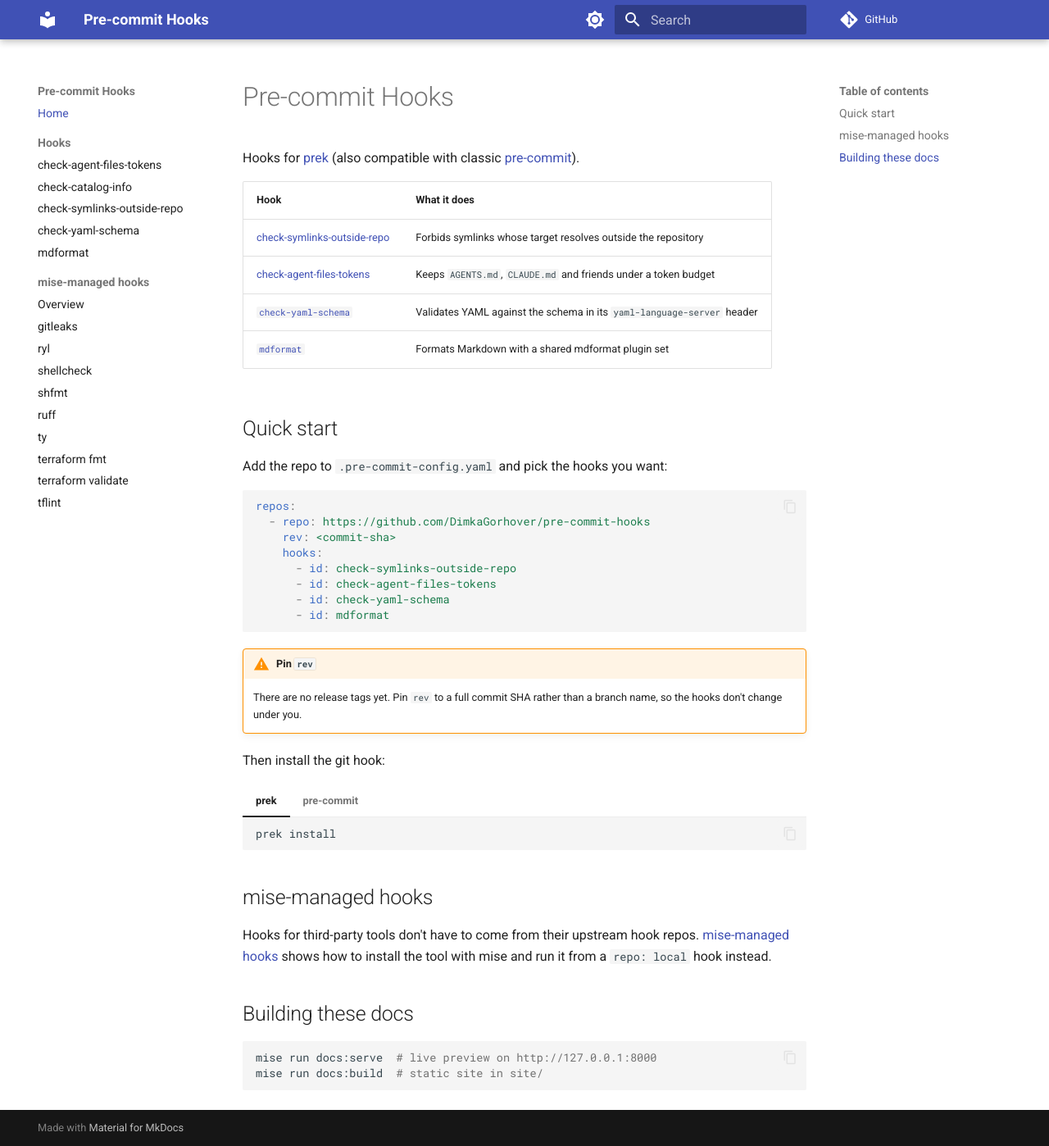
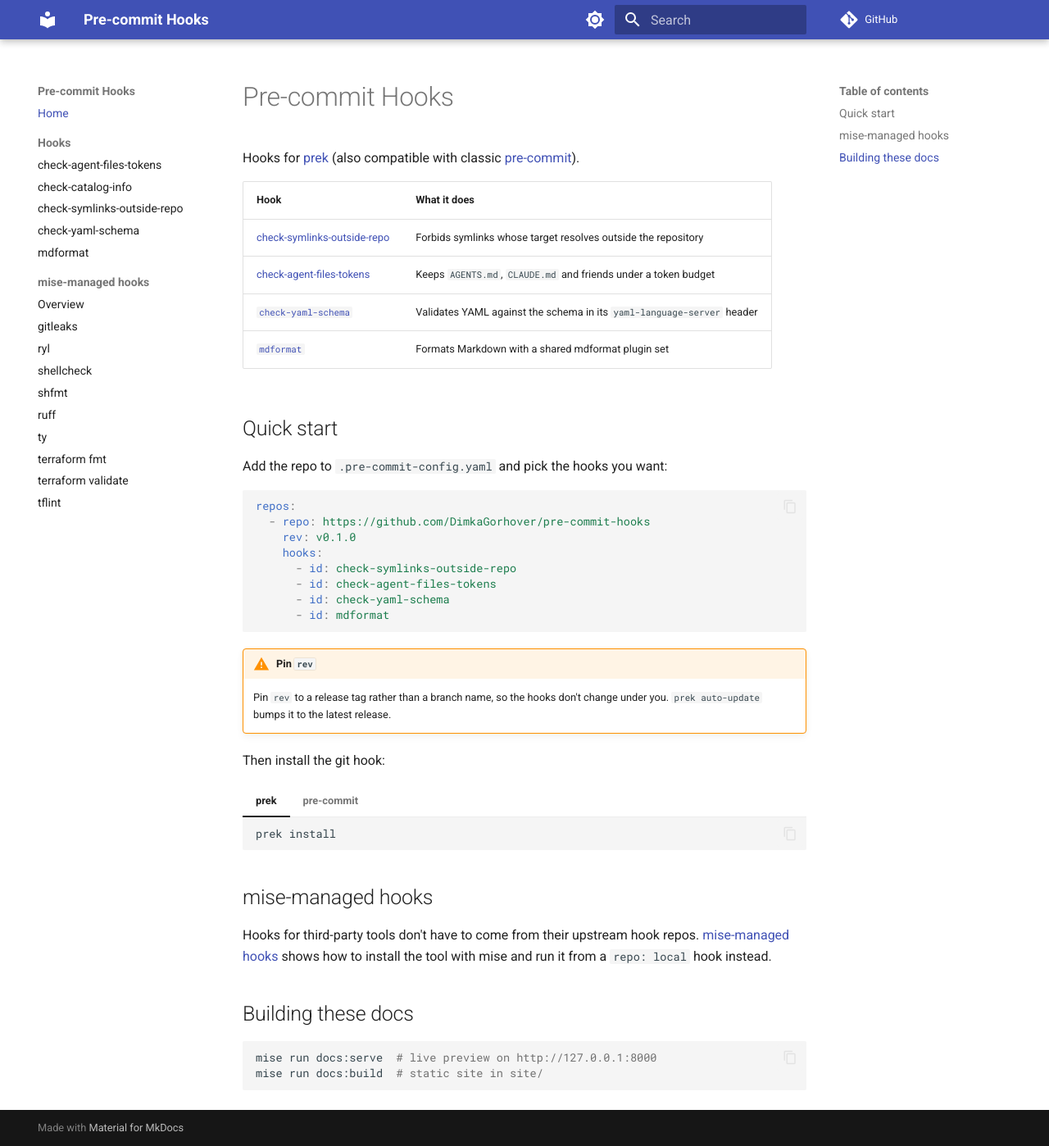
Before and after one commit to DimkaGorhover/pre-commit-hooks, an MkDocs documentation site: the page built from docs/index.md, in a window 1280 px wide and 1398 px high. Shown: the whole window at 82% size. Built offline with MkDocs 1.6.1 and Material for MkDocs 9.7.7, drawn with Linux system fonts in a browser that asks for light colours; comment, search, counter and statistics services are not loaded.

````diff
--- a/docs/index.md
+++ b/docs/index.md
@@ -17,7 +17,7 @@ Add the repo to `.pre-commit-config.yaml` and pick the hooks you want:
 ```yaml
 repos:
   - repo: https://github.com/DimkaGorhover/pre-commit-hooks
-    rev: <commit-sha>
+    rev: v0.1.0
     hooks:
       - id: check-symlinks-outside-repo
       - id: check-agent-files-tokens
@@ -27,8 +27,8 @@ repos:
 
 !!! warning "Pin `rev`"
 
-    There are no release tags yet. Pin `rev` to a full commit SHA rather than a
-    branch name, so the hooks don't change under you.
+    Pin `rev` to a release tag rather than a branch name, so the hooks don't
+    change under you. `prek auto-update` bumps it to the latest release.
 
 Then install the git hook:
 
````
Also changed, not shown: CHANGELOG.md (added, +17 -0 lines), README.md (+1 -1 lines), docs/hooks/check-agent-files-tokens.md (+1 -1 lines), docs/hooks/check-catalog-info.md (+1 -1 lines), docs/hooks/check-symlinks-outside-repo.md (+1 -1 lines), docs/hooks/check-yaml-schema.md (+1 -1 lines), docs/hooks/mdformat.md (+1 -1 lines).
